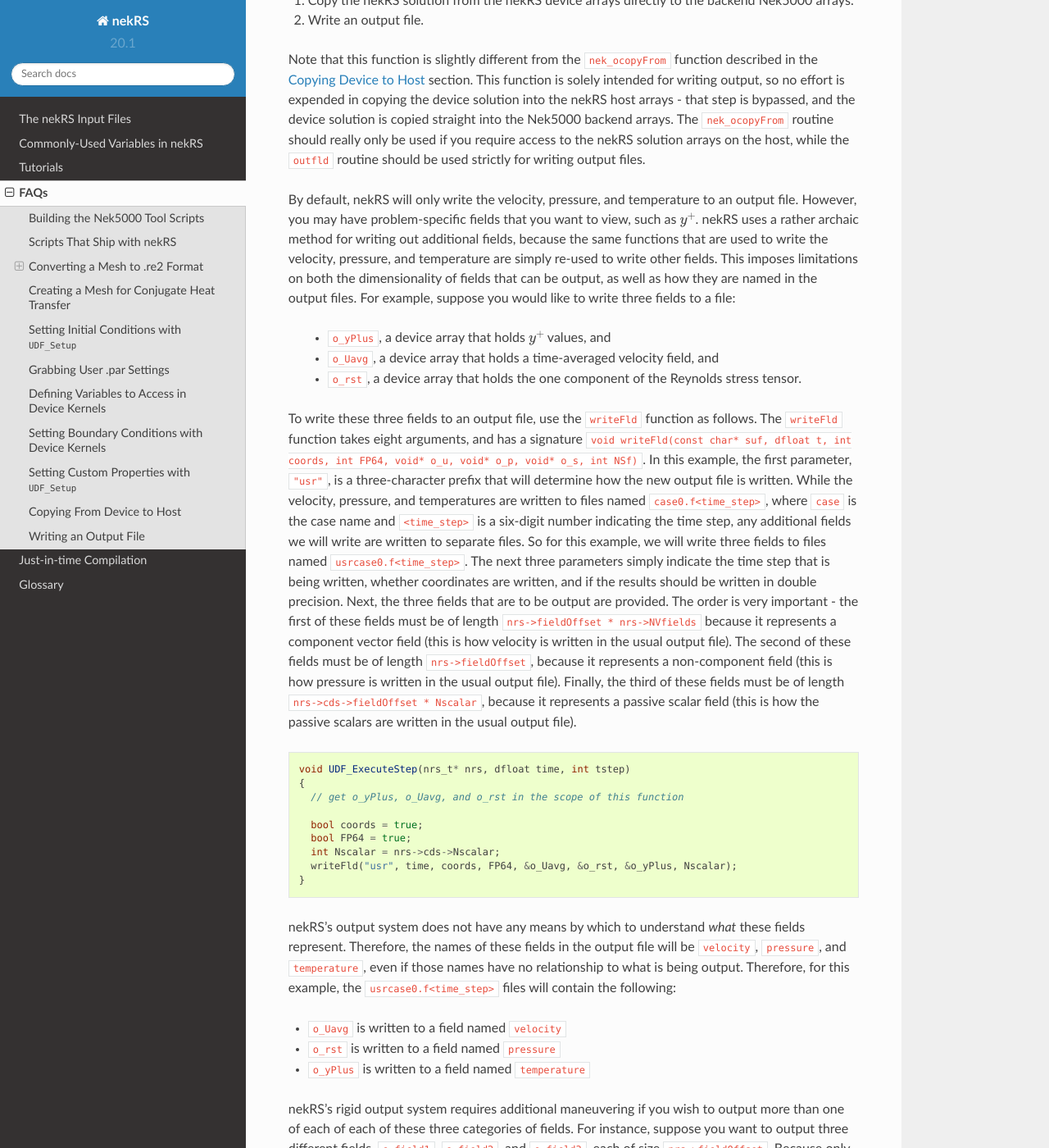
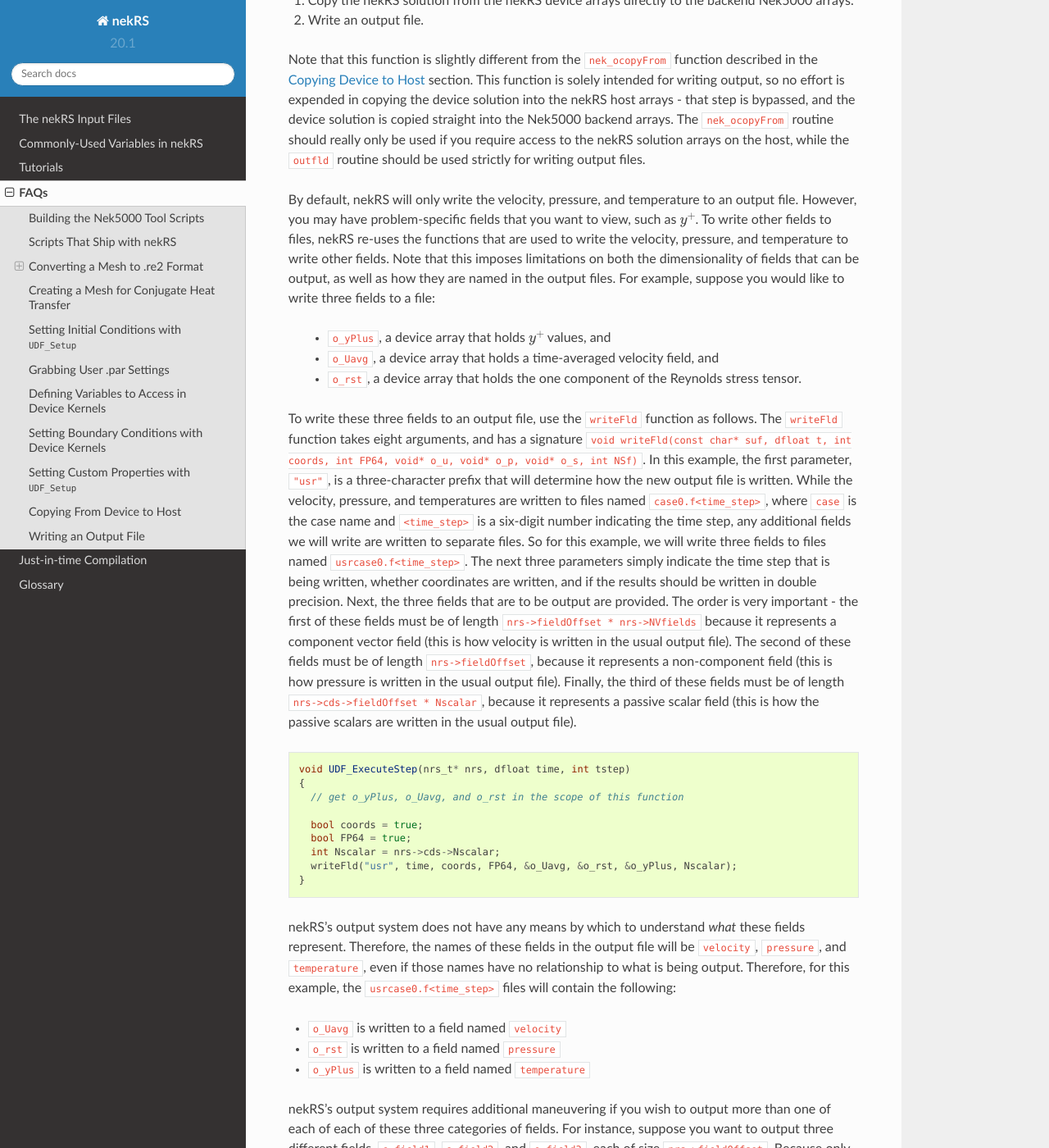
Before and after one commit to aprilnovak/nekRSDoc, a Sphinx documentation site: the page built from source/detailed_usage.rst, in a window 1280 px wide and 1400 px high, scrolled down 12181 px. Shown: the whole window at 82% size. Built offline with Sphinx 7.4.7 and the Read the Docs theme 2.0.0, drawn with Linux system fonts in a browser that asks for light colours; some of the changed text lies outside the part shown.

Commit message:
Change wording.

```diff
--- a/source/detailed_usage.rst
+++ b/source/detailed_usage.rst
@@ -669,9 +669,9 @@ only be used if you require access to the nekRS solution arrays on the host, whi
 
 By default, nekRS will only write the velocity, pressure, and temperature to an output file.
 However, you may have problem-specific fields that you want to view, such as :math:`y^+`.
-nekRS uses a rather archaic method for writing out additional fields, because the same
-functions that are used to write the velocity, pressure, and temperature are simply re-used
-to write other fields. This imposes limitations on both the dimensionality of fields that
+To write other fields to files, nekRS re-uses the
+functions that are used to write the velocity, pressure, and temperature
+to write other fields. Note that this imposes limitations on both the dimensionality of fields that
 can be output, as well as how they are named in the output files.
 For example, suppose you would like to write three fields to a file:
   * ``o_yPlus``, a device array that holds :math:`y^+` values, and
@@ -719,7 +719,7 @@ contain the following:
 * ``o_rst`` is written to a field named ``pressure``
 * ``o_yPlus`` is written to a field named ``temperature``
 
-nekRS's rigid output system requires additional maneuvering if you wish to output
+nekRS's output system requires additional maneuvering if you wish to output
 more than one of each of each of these three categories of fields. For instance, suppose
 you want to output three different fields, ``o_field1``, ``o_field2``, and ``o_field3``,
 each of size ``nrs->fieldOffset``. Because only one input argument to ``writeFld`` can have
```
